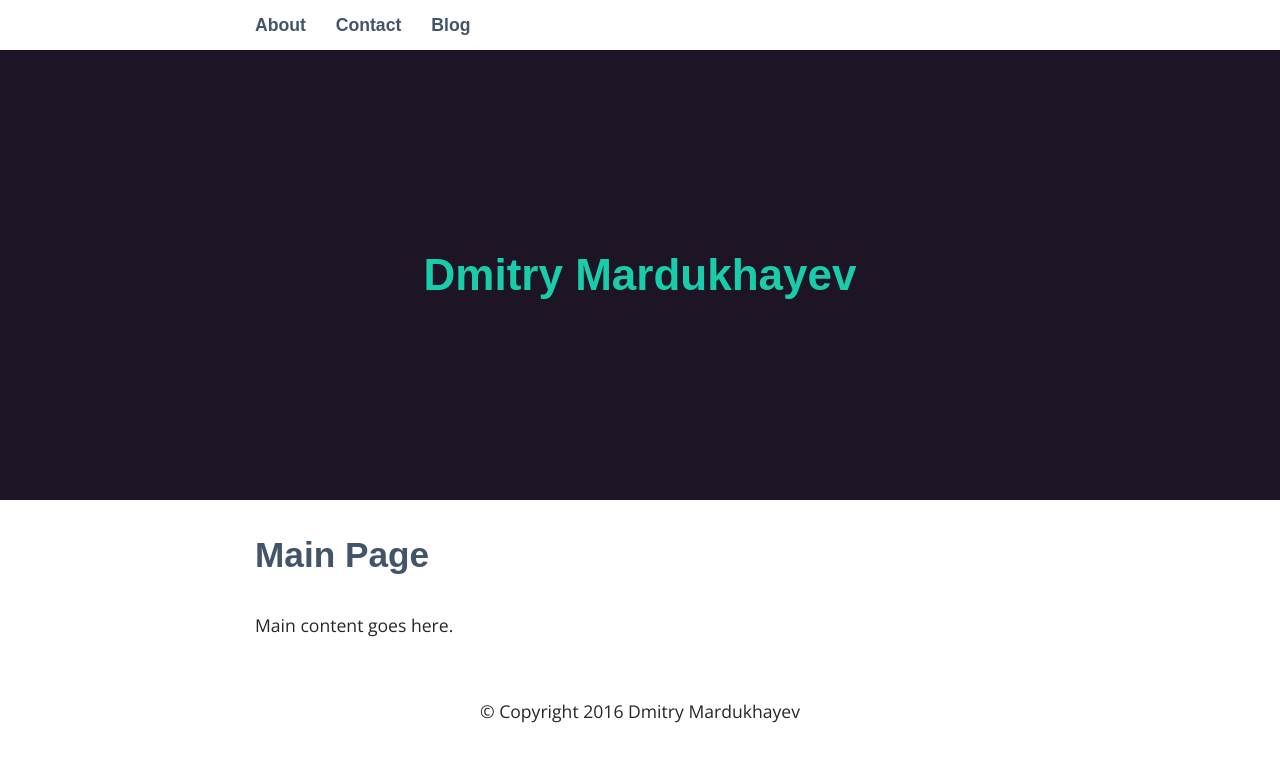
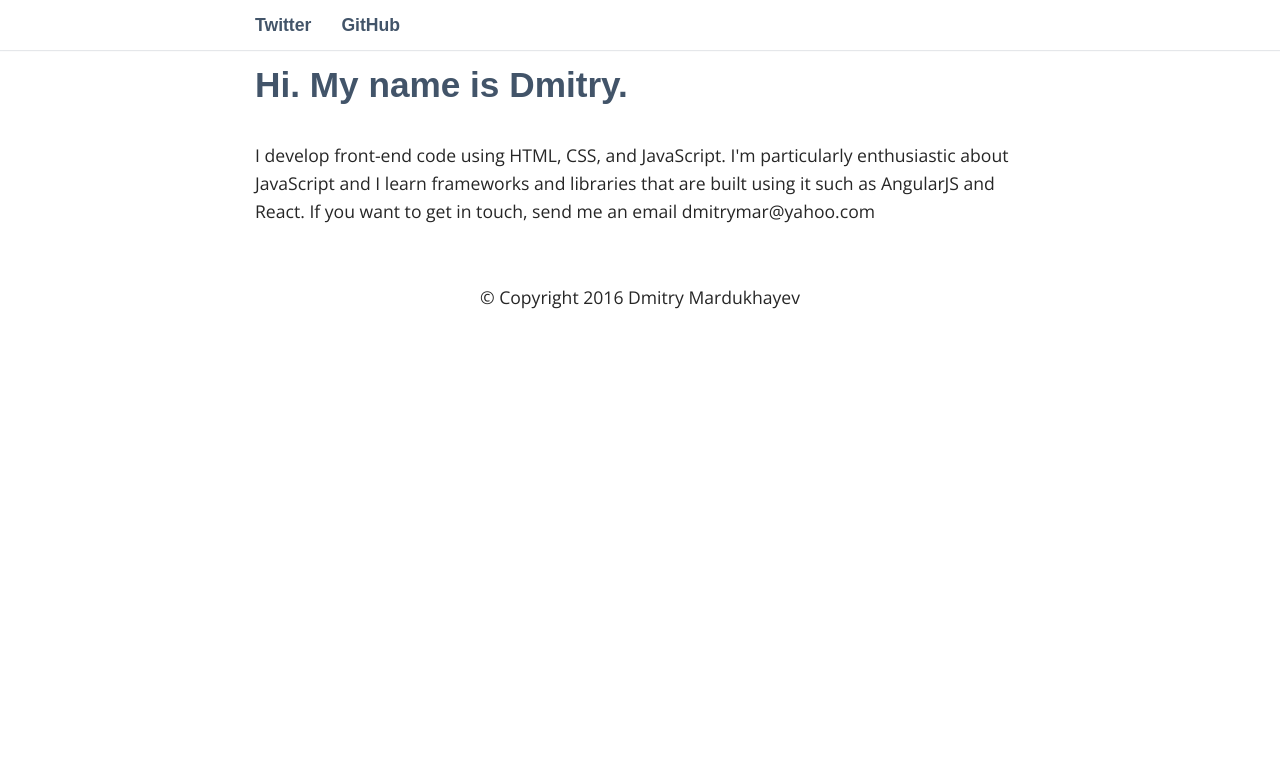
Before and after one commit to dmitrymar/dmitrymar.github.io, a Jekyll site: the page built from index.html, in a window 1280 px wide. Shown: the top 762 px of the page. Built offline with Jekyll 4.4.1, drawn with Linux system fonts in a browser that asks for light colours; some web fonts are replaced.

Commit message:
copied info from kooljoy.com

```diff
--- a/_includes/header.html
+++ b/_includes/header.html
@@ -2,17 +2,17 @@
 	<div class="container">
 		<nav>
 			<ul>
+				<li><a href="https://twitter.com/dmitrymar">Twitter</a></li>
+				<li><a href="https://github.com/dmitrymar">GitHub</a></li>
+{% comment %}
 				{% for page in site.pages %} {% if page.title %}
 				<li><a href="{{ page.url | prepend: site.baseurl }}">{{ page.title }}</a></li>
 				{% endif %} {% endfor %}
 				<li><a href="{{ "/blog" | prepend: site.baseurl }}">Blog</a></li>
+{% endcomment %}
 			</ul>
 			</li>
 			</ul>
 		</nav>
 	</div>
 </aside>
-
-<header>
-	<h1><a href="{{ site.baseurl }}">{{ site.title }}</a></h1>
-</header>
--- a/_sass/_layout.scss
+++ b/_sass/_layout.scss
@@ -47,7 +47,7 @@ header {
 	align-items: center;
 }
 main {
-	padding: 0 15px;
+	padding: 30px 15px;
 	max-width: $content-width;
 	margin: 0 auto;
 }
--- a/index.html
+++ b/index.html
@@ -2,6 +2,8 @@
 layout: default
 ---
 
-  <h2>Main Page</h2>
+  <h2>Hi. My name is Dmitry.</h2>
 
-  Main content goes here.
+  I develop front-end code using HTML, CSS, and JavaScript. I'm particularly enthusiastic about JavaScript and I learn frameworks and libraries that are built using it such as AngularJS and React.
+
+If you want to get in touch, send me an email dmitrymar@yahoo.com
```
Also changed, not shown: README.md.
